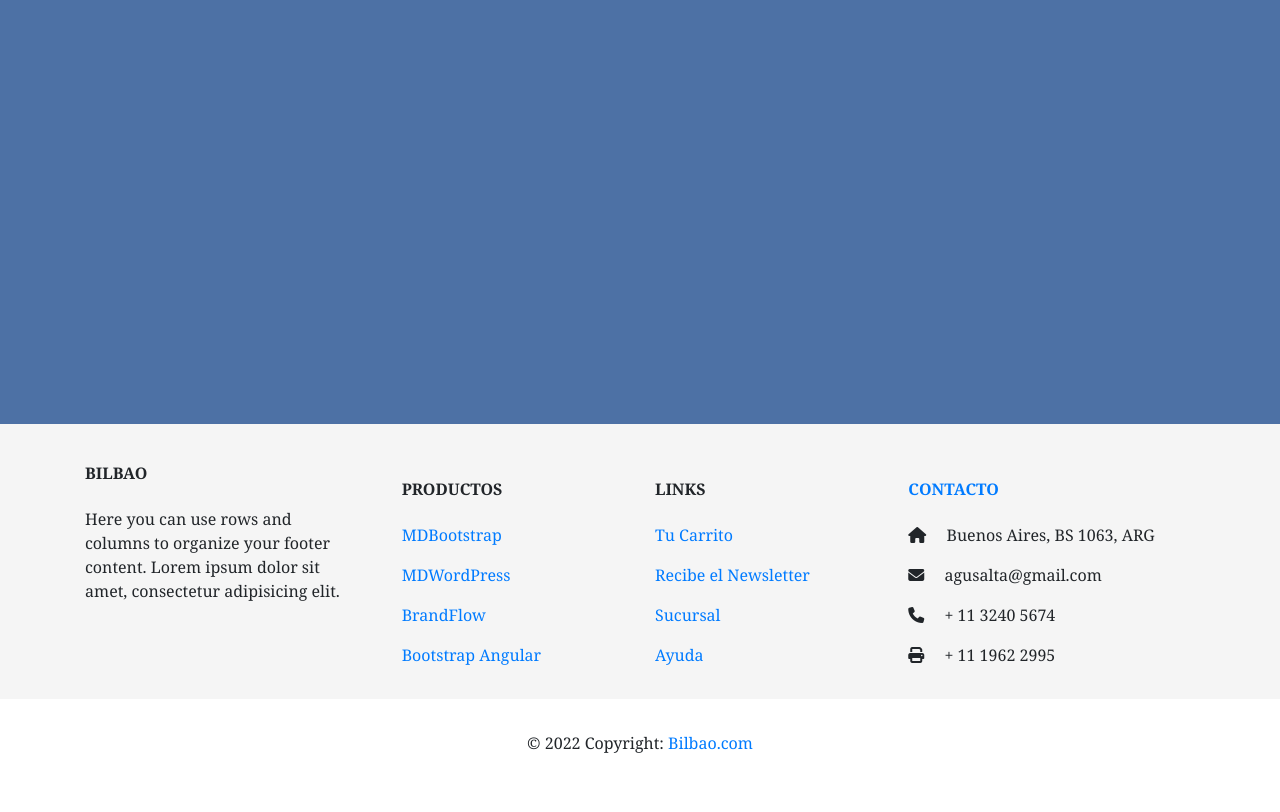
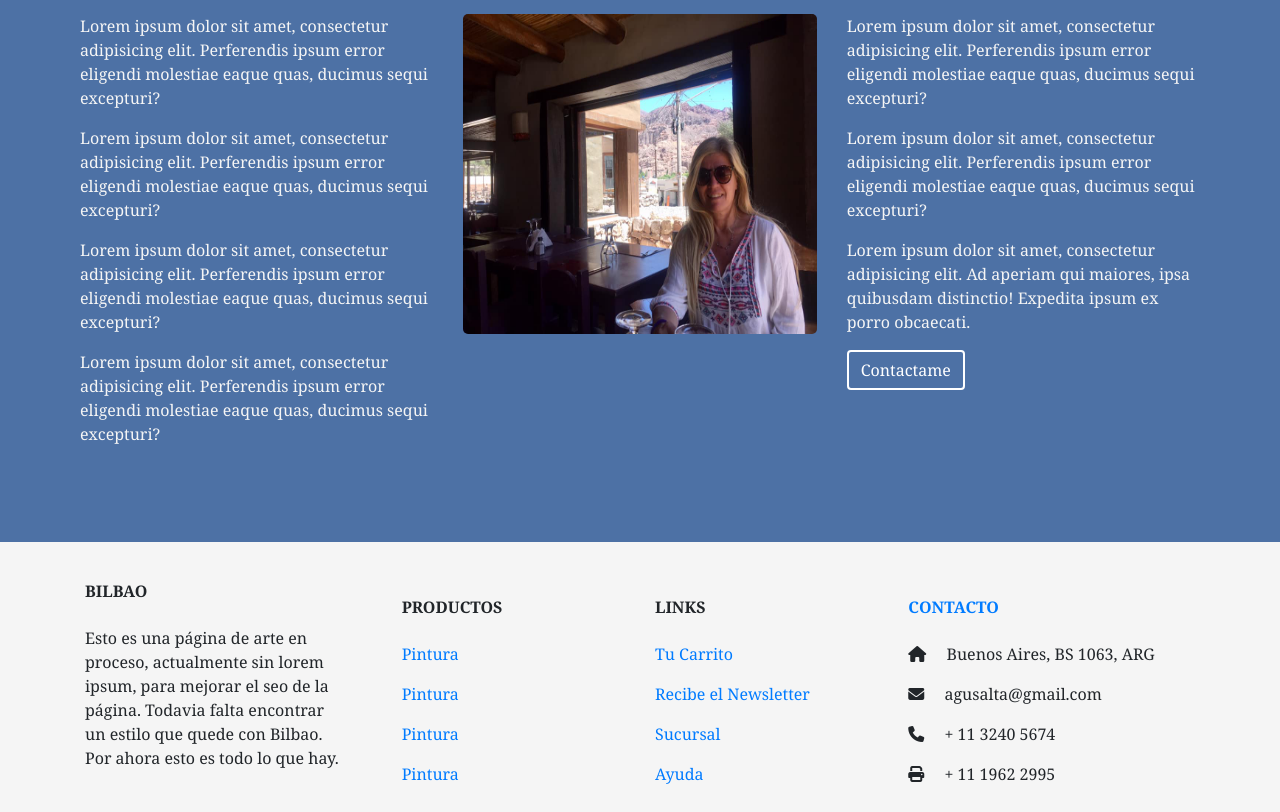
Before and after one commit to agusalta/mariabilbao, a website: page acercade.html in a window 1280 px wide. Shown: the part 197-1009 px from the top of the page. Before the commit the page ends 968 px from the top, so only its background shows below. Drawn offline with nearby package versions, Linux system fonts and the light colour scheme.

```diff
--- a/acercade.html
+++ b/acercade.html
@@ -45,8 +45,34 @@
       </nav>
     </header>
 
-    <main class="content-fluid" style="height: 70vh;">
+    <main>
+      <div class="site-section" id="about-section">
+        <div class="container-lg">
+          <div class="row">
+            <div class="col-12 mb-4 position-relative">
+              <h2 class="section-title">Sobre mi</h2>
+            </div>
+            <div class="col-lg-4 order-2 order-lg-1">
+              <p>Lorem ipsum dolor sit amet, consectetur adipisicing elit. Perferendis ipsum error eligendi molestiae eaque quas, ducimus sequi excepturi?</p>
+              <p>Lorem ipsum dolor sit amet, consectetur adipisicing elit. Perferendis ipsum error eligendi molestiae eaque quas, ducimus sequi excepturi?</p>
+              <p>Lorem ipsum dolor sit amet, consectetur adipisicing elit. Perferendis ipsum error eligendi molestiae eaque quas, ducimus sequi excepturi?</p>
+              <p>Lorem ipsum dolor sit amet, consectetur adipisicing elit. Perferendis ipsum error eligendi molestiae eaque quas, ducimus sequi excepturi?</p>
+            </div>
+            <div class="col-lg-4 order-3 order-lg-3">
+              <p>Lorem ipsum dolor sit amet, consectetur adipisicing elit. Perferendis ipsum error eligendi molestiae eaque quas, ducimus sequi excepturi?
+              <p>Lorem ipsum dolor sit amet, consectetur adipisicing elit. Perferendis ipsum error eligendi molestiae eaque quas, ducimus sequi excepturi?</p>
+              <p>Lorem ipsum dolor sit amet, consectetur adipisicing elit. Ad aperiam qui maiores, ipsa quibusdam distinctio! Expedita ipsum ex porro obcaecati.</p>
+              <p><a href="contacto.html" class="btn smoothscroll btn-primary" style="background-color: transparent; border: 2px solid;">Contactame</a></p>
+            </div>
+            <div class="col-lg-4 order-1 order-lg-2 mb-4 mb-lg-0">
+              <div class="pb-3">
+              <img src="assets/imagenes/sobremi.png" class="img-fluid">
+              </div>
+            </div>
+          </div>
 
+        </div>
+      </div>
     </main>
 
     <section class="section-no-border pb-3">
@@ -55,31 +81,30 @@
           <div class="row text-center text-md-left mt-3 pb-3">
             <div class="col-md-3 col-lg-3 col-xl-3 pb-3">
               <h6 class="text-uppercase mb-4 font-weight-bold">BILBAO</h6>
-                <p>Here you can use rows and columns to organize your footer content. Lorem ipsum dolor sit amet,
-                  consectetur
-                  adipisicing elit.</p>
+                <p>Esto es una página de arte en proceso, actualmente sin lorem ipsum, para mejorar el seo de la página. Todavia falta encontrar un estilo que quede con Bilbao.
+                  <br> Por ahora esto es todo lo que hay.</p>
             </div>
             <hr class="w-100 clearfix d-md-none">
             <div class="col-md-2 col-lg-2 col-xl-2 mx-auto mt-3">
               <h6 class="text-uppercase mb-4 font-weight-bold">Productos</h6>
               <p>
-                <a href="#!">MDBootstrap</a>
+                <a href="#!">Pintura</a>
               </p>
               <p>
-                <a href="#!">MDWordPress</a>
+                <a href="#!">Pintura</a>
               </p>
               <p>
-                <a href="#!">BrandFlow</a>
+                <a href="#!">Pintura</a>
               </p>
               <p>
-                <a href="#!">Bootstrap Angular</a>
+                <a href="#!">Pintura</a>
               </p>
             </div>
             <hr class="w-100 clearfix d-md-none">
             <div class="col-md-3 col-lg-2 col-xl-2 mx-auto mt-3">
               <h6 class="text-uppercase mb-4 font-weight-bold">LINKS</h6>
               <p>
-                <a href="#!">Tu Carrito</a>
+                <a href="carrito.html">Tu Carrito</a>
               </p>
               <p>
                 <a href="#!">Recibe el Newsletter</a>
--- a/sass/general/_variables.scss
+++ b/sass/general/_variables.scss
@@ -43,10 +43,10 @@
     @include todo (transparent, none)
 }
 #galeria {
-    @include todo (#4D71A5, none)
+    @include todo ($primary, none)
 }
 main {
-	@include todo (#4D71A5, none)
+	@include todo ($primary, none)
 }
 #mainix {
 	@include todo (whitesmoke, none)
@@ -58,3 +58,6 @@
     color: map-get($color,'primary');
     @include todo (#4D71A5, none)
 }
+#about-section {
+    color: map-get($color, 'primary' );
+}
--- a/sass/index.scss
+++ b/sass/index.scss
@@ -20,12 +20,25 @@
 		filter: brightness(80%);
 	}
 }
-.nav-link{
+.nav-link {
 	&:hover {
 		color: $primary !important;
 		border: 1px solid $primary;
 		border-radius: 15px;
 	}
+}
+.site-section {
+	display: flex;
+	padding: 5rem;
+}
+.container-cont{
+	border: 1px solid whitesmoke;
+	padding: 4rem;
+}
+.img-fluid{
+	height: 20rem !important;
+	width: auto;
+	border-radius: 5px;
 }
 #galeria-div {
     margin: 1rem !important;
@@ -33,7 +46,6 @@
 	border-radius: 10px;
 	margin-bottom: 14px;
     padding-top: 0px;
-
 }
 .card {
 	border: none;
@@ -69,6 +81,9 @@
 	#div-bv {
 		transform: translateY(-5rem);
 	}
+	.img-fluid{
+		display: none;
+	}
 }
 @media (max-width: 768px) {
 	form {
```
Also changed, not shown: contacto.html (+7 -8 lines), galeria.html (+7 -8 lines), index.html (+7 -8 lines), assets/imagenes/sobremi.png (added), sass/index.css, 1 other file.
